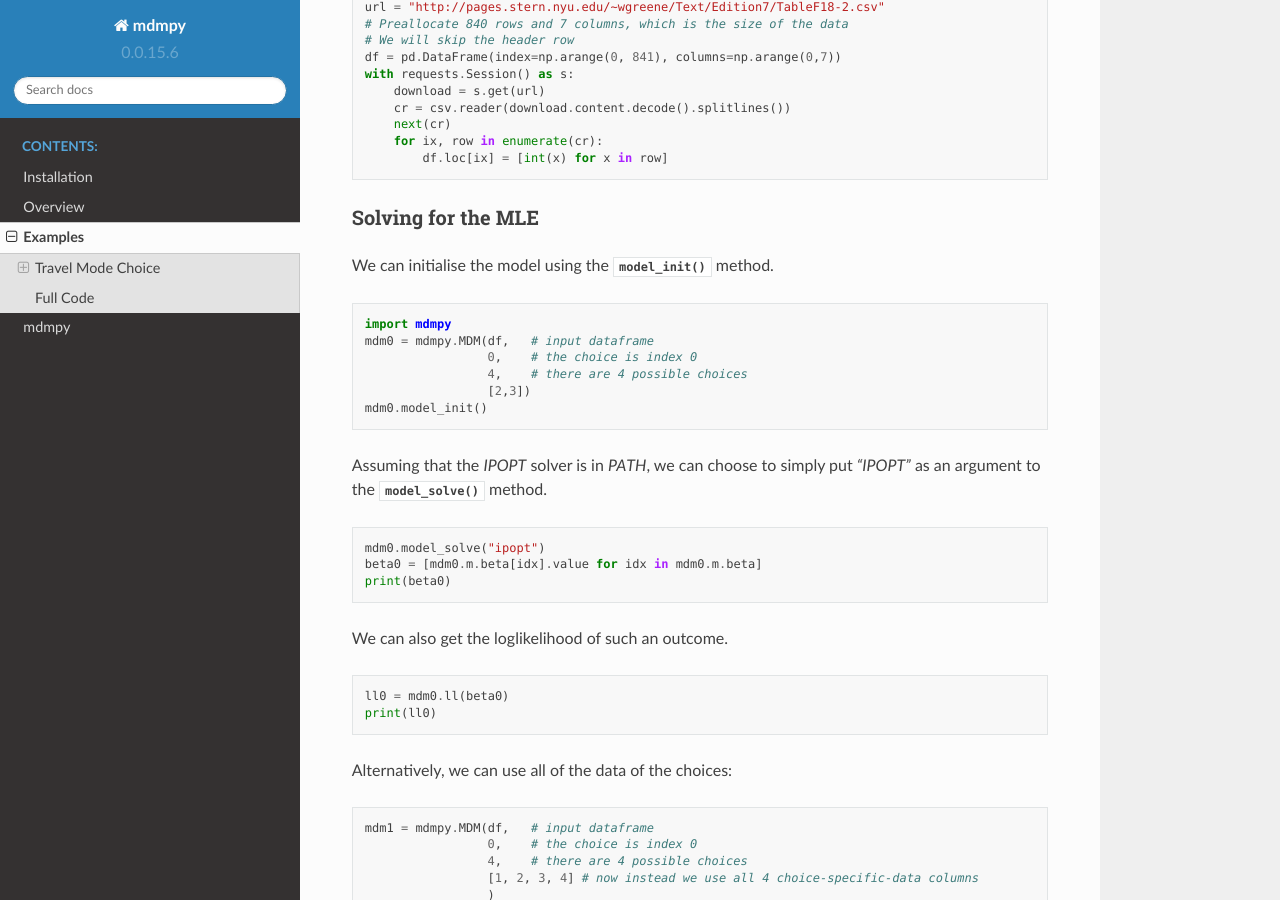
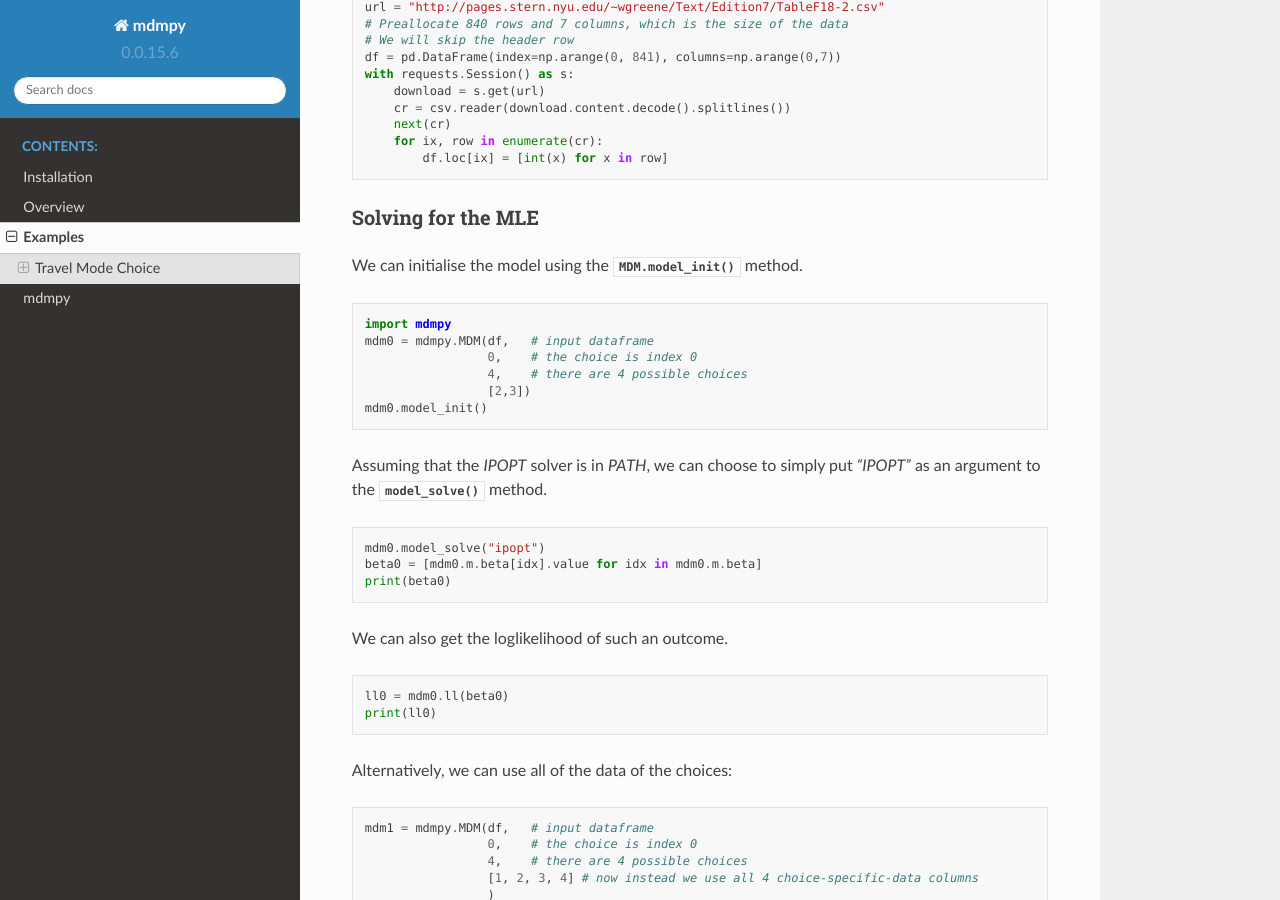
Before and after one commit to justanothergithubber/mdmpy, a Sphinx documentation site: the page built from docs/examples.rst, in a window 1280 px wide and 900 px high, scrolled down 462 px. Built offline with Sphinx 7.4.7 and the Read the Docs theme 2.0.0, drawn with Linux system fonts in a browser that asks for light colours; cross-references to code outside the pages are shown as plain code; part of the change alters nothing that is shown.

```diff
--- a/docs/conf.py
+++ b/docs/conf.py
@@ -46,7 +46,7 @@ extensions = [
 
 # because readthedocs would break without this
 ### Would probably need further changing (will wait for build and check exceptions)
-autodoc_mock_imports = ['numpy', 'scipy']
+autodoc_mock_imports = ['numpy', 'scipy', 'pyomo']
 
 # Add any paths that contain templates here, relative to this directory.
 templates_path = ['_templates']
--- a/docs/examples.rst
+++ b/docs/examples.rst
@@ -1,5 +1,5 @@
 Examples
-====================
+========
 
 Travel Mode Choice
 ------------------
@@ -32,7 +32,7 @@ We will use :mod:`requests` to get the dataset, and then process it with :mod:`c
 Solving for the MLE
 ^^^^^^^^^^^^^^^^^^^
 
-We can initialise the model using the :meth:`model_init` method.
+We can initialise the model using the :meth:`MDM.model_init` method.
 
 .. code-block:: python
 
@@ -76,7 +76,8 @@ Alternatively, we can use all of the data of the choices:
    print(ll1)
 
 Full Code
----------
+^^^^^^^^^
+
 .. code-block:: python
 
    import csv
@@ -90,8 +91,6 @@ Full Code
    df = pd.DataFrame(index=np.arange(0, 840), columns=np.arange(0,7))
    with requests.Session() as s:
        download = s.get(url)
-
-
        cr = csv.reader(download.content.decode().splitlines())
        next(cr)
        for ix, row in enumerate(cr):
--- a/docs/references.bib
+++ b/docs/references.bib
@@ -17,5 +17,5 @@
   Publisher = {Pearson},
   Year = {2011},
   ISBN = {0131395386},
-  URL = {https://www.amazon.com/Econometric-Analysis-7th-William-Greene/dp/0131395386?SubscriptionId=AKIAIOBINVZYXZQZ2U3A&tag=chimbori05-20&linkCode=xm2&camp=2025&creative=165953&creativeASIN=0131395386}
+  URL = {https://www.amazon.com/Econometric-Analysis-7th-William-Greene/dp/0131395386}
 }
```
